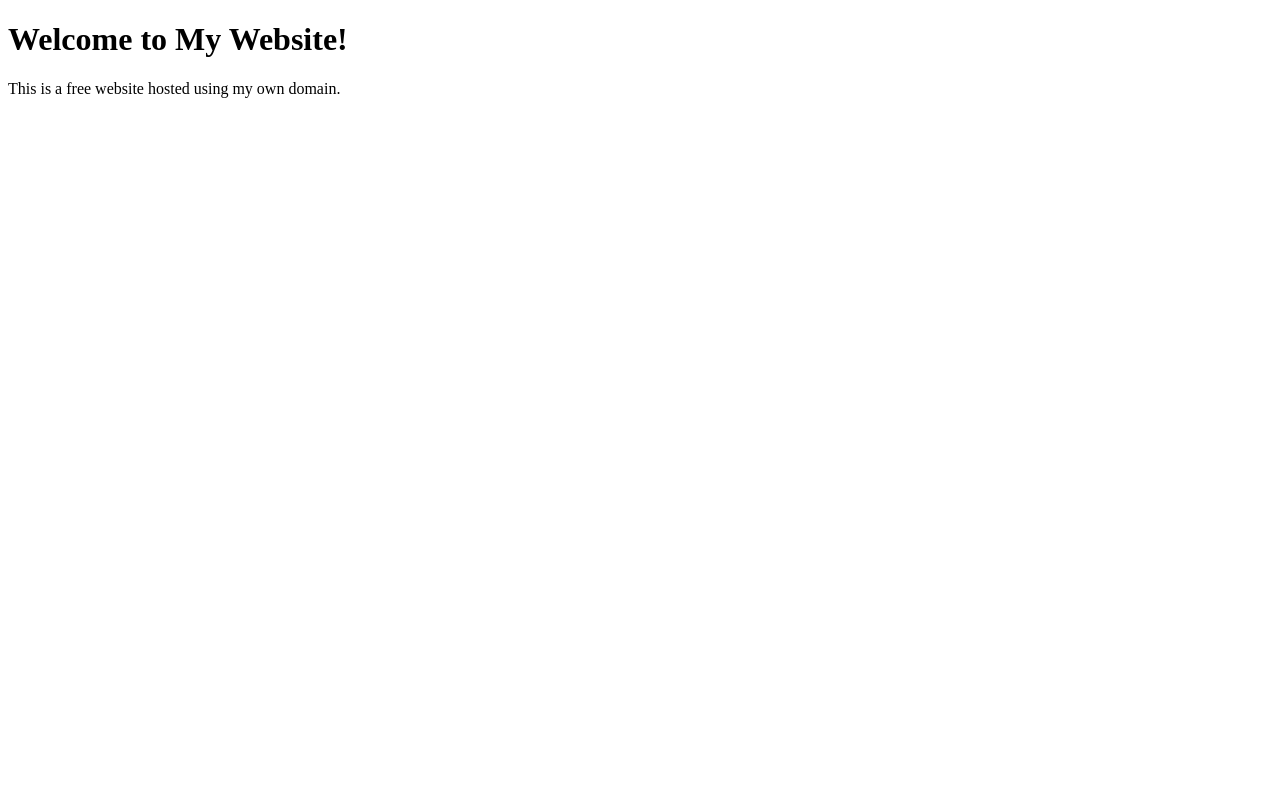
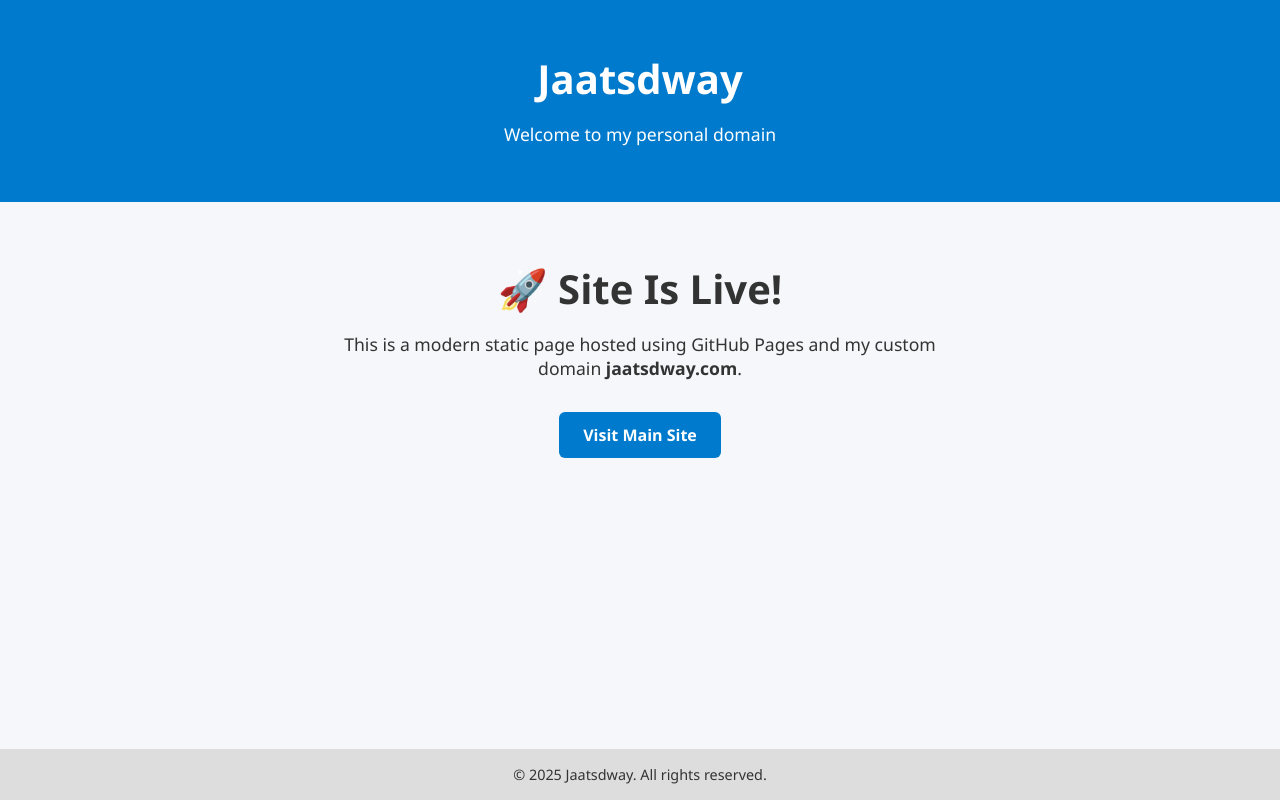
Before and after one commit to SamChoudhary/website, a plain HTML site: page index.html in a window 1280 px wide. Drawn offline with Linux system fonts and the light colour scheme.

Commit message:
Update index.html

```diff
--- a/index.html
+++ b/index.html
@@ -1,11 +1,87 @@
-<!-- index.html -->
 <!DOCTYPE html>
-<html>
+<html lang="en">
 <head>
-  <title>homepage</title>
+  <meta charset="UTF-8" />
+  <meta name="viewport" content="width=device-width, initial-scale=1.0"/>
+  <title>Welcome to Jaatsdway</title>
+  <style>
+    :root {
+      --bg: #f5f7fa;
+      --primary: #007acc;
+      --text: #333;
+    }
+
+    body {
+      margin: 0;
+      font-family: 'Segoe UI', Tahoma, Geneva, Verdana, sans-serif;
+      background: var(--bg);
+      color: var(--text);
+      display: flex;
+      flex-direction: column;
+      min-height: 100vh;
+    }
+
+    header {
+      background: var(--primary);
+      color: #fff;
+      padding: 1.5rem 2rem;
+      text-align: center;
+    }
+
+    main {
+      flex: 1;
+      padding: 2rem;
+      text-align: center;
+    }
+
+    h1 {
+      font-size: 2.5rem;
+      margin-bottom: 1rem;
+    }
+
+    p {
+      font-size: 1.1rem;
+      max-width: 600px;
+      margin: 0 auto 2rem;
+    }
+
+    a.button {
+      display: inline-block;
+      padding: 0.75rem 1.5rem;
+      background: var(--primary);
+      color: #fff;
+      text-decoration: none;
+      border-radius: 6px;
+      font-weight: bold;
+      transition: background 0.2s ease-in-out;
+    }
+
+    a.button:hover {
+      background: #005b99;
+    }
+
+    footer {
+      background: #ddd;
+      text-align: center;
+      padding: 1rem;
+      font-size: 0.9rem;
+    }
+  </style>
 </head>
 <body>
-  <h1>Welcome to My Website!</h1>
-  <p>This is a free website hosted using my own domain.</p>
+  <header>
+    <h1>Jaatsdway</h1>
+    <p>Welcome to my personal domain</p>
+  </header>
+
+  <main>
+    <h1>🚀 Site Is Live!</h1>
+    <p>This is a modern static page hosted using GitHub Pages and my custom domain <strong>jaatsdway.com</strong>.</p>
+    <a href="https://www.jaatsdway.com" class="button">Visit Main Site</a>
+  </main>
+
+  <footer>
+    &copy; 2025 Jaatsdway. All rights reserved.
+  </footer>
 </body>
 </html>
```
